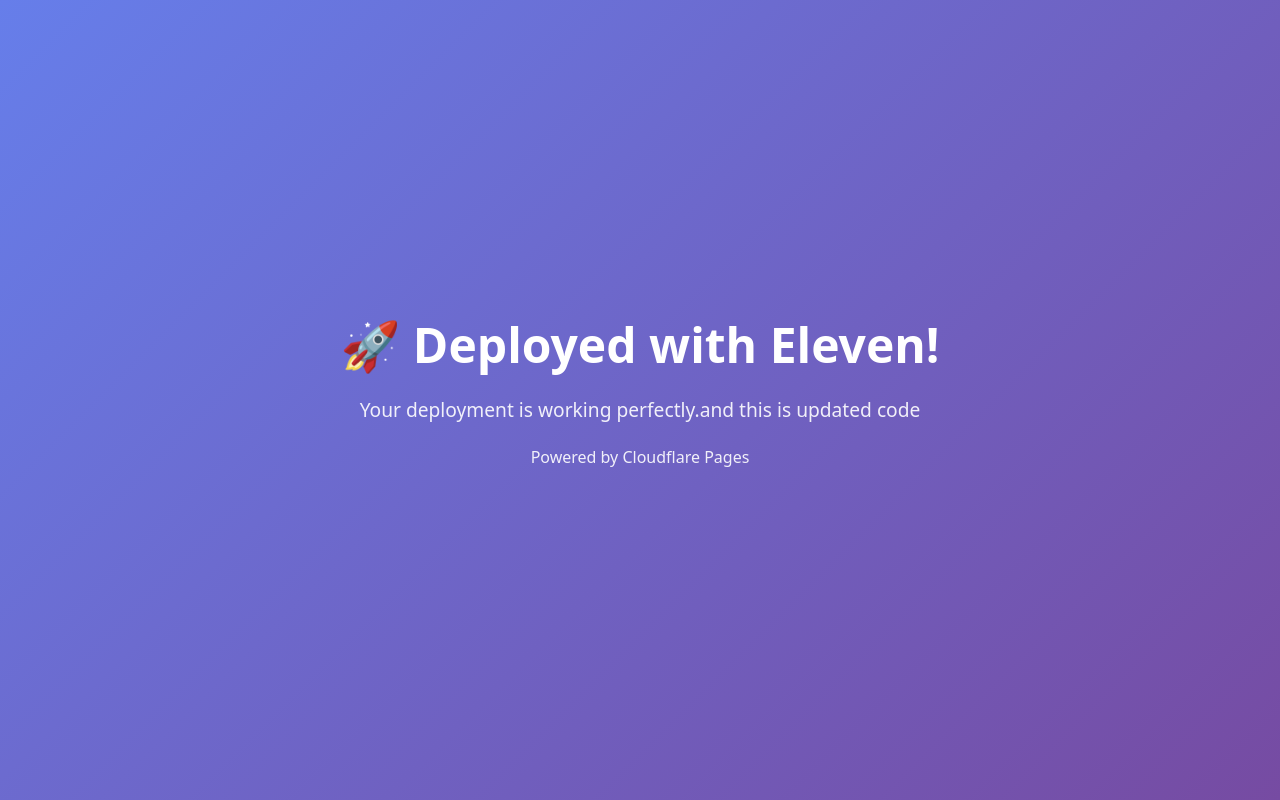
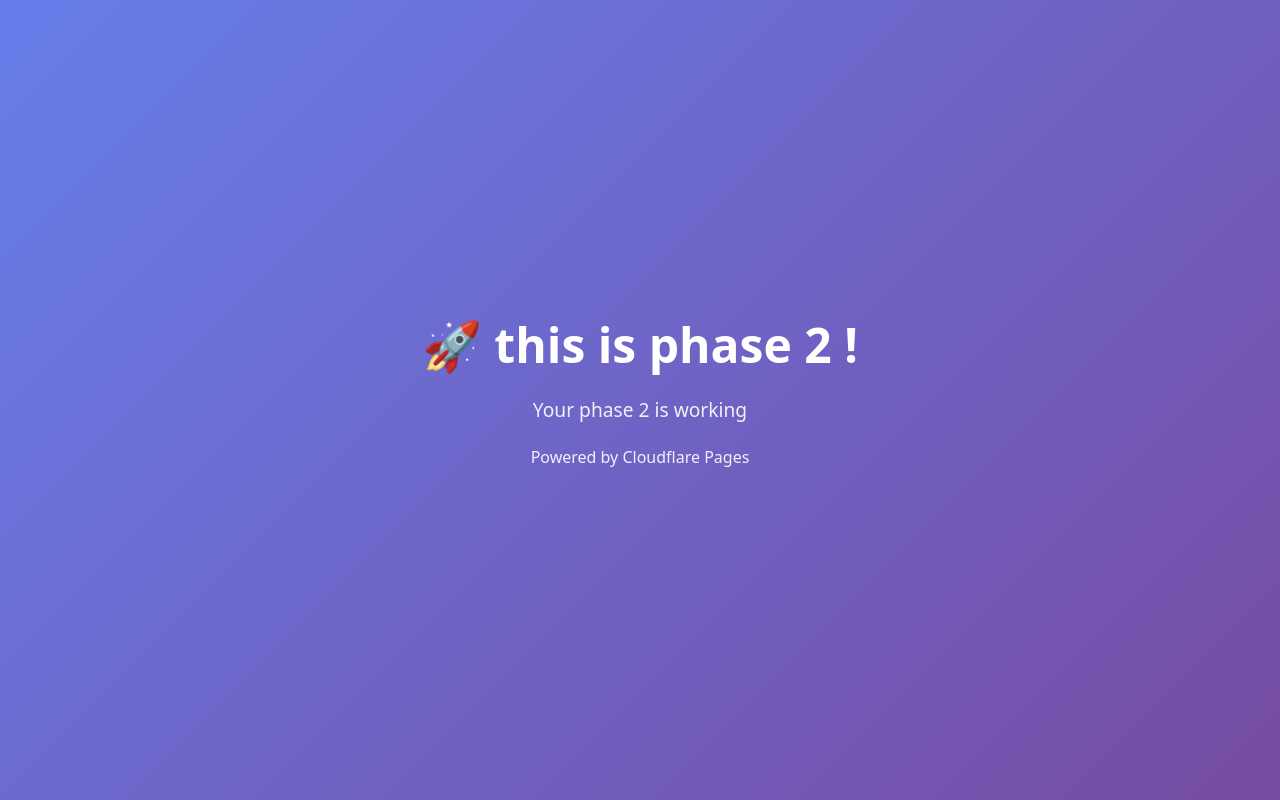
Before and after one commit to krishnaMittal23/testing-repo, a plain HTML site: page index.html in a window 1280 px wide. Drawn offline with Linux system fonts and the light colour scheme.

Commit message:
Update index.html

```diff
--- a/index.html
+++ b/index.html
@@ -22,8 +22,8 @@
 </head>
 <body>
   <div class="container">
-    <h1>🚀 Deployed with Eleven!</h1>
-    <p>Your deployment is working perfectly.and this is updated code</p>
+    <h1>🚀 this is phase 2 !</h1>
+    <p>Your phase 2 is working</p>
     <p><small>Powered by Cloudflare Pages</small></p>
   </div>
 </body>
```
